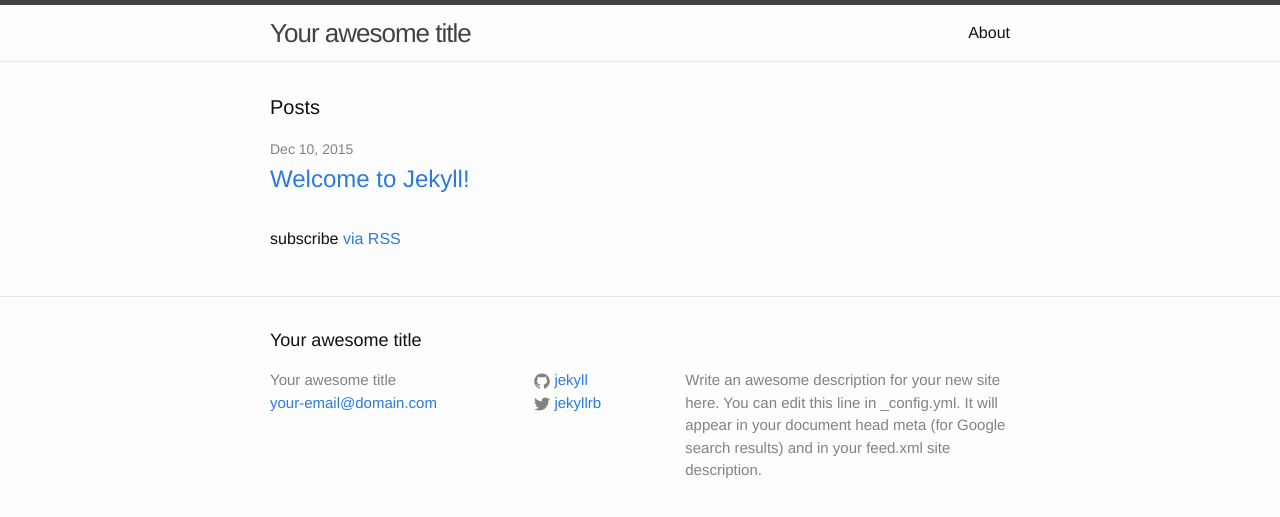
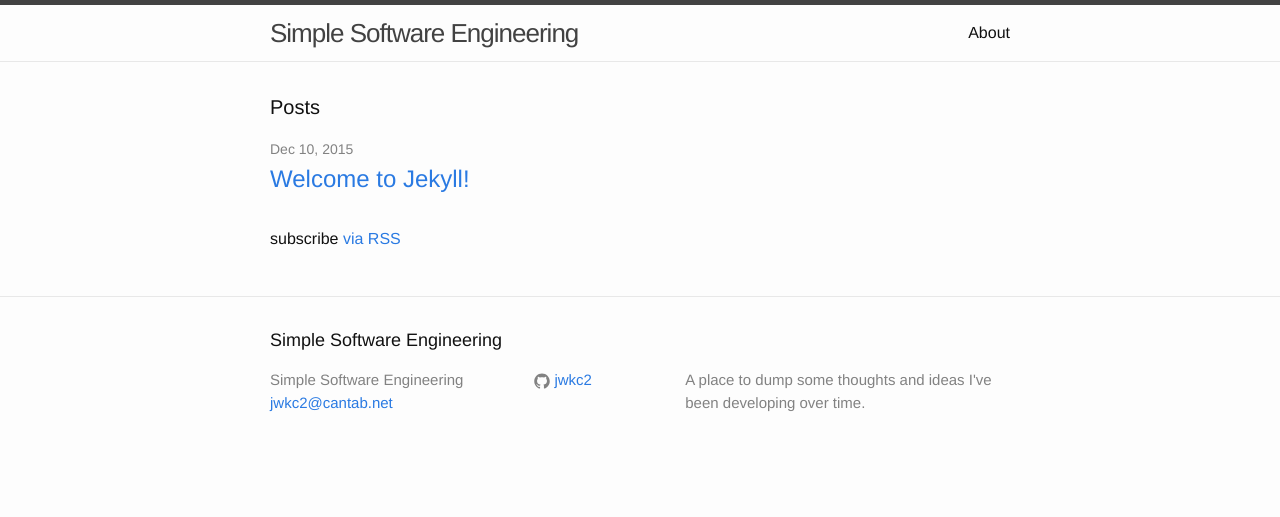
Before and after one commit to jwkc2/jwkc2.github.io, a Jekyll site: the page built from index.html, in a window 1280 px wide. Shown: the top 517 px of the page. Built offline with Jekyll 4.4.1, drawn with Linux system fonts in a browser that asks for light colours.

Commit message:
Set values in the Jekyll site configuration file

```diff
--- a/_config.yml
+++ b/_config.yml
@@ -6,16 +6,13 @@
 # 'jekyll serve'. If you change this file, please restart the server process.
 
 # Site settings
-title: Your awesome title
-email: your-email@domain.com
+title: Simple Software Engineering
+email: jwkc2@cantab.net
 description: > # this means to ignore newlines until "baseurl:"
-  Write an awesome description for your new site here. You can edit this
-  line in _config.yml. It will appear in your document head meta (for
-  Google search results) and in your feed.xml site description.
+  A place to dump some thoughts and ideas I've been developing over time.
 baseurl: "" # the subpath of your site, e.g. /blog
-url: "http://yourdomain.com" # the base hostname & protocol for your site
-twitter_username: jekyllrb
-github_username:  jekyll
+url: "http://jwkc2.github.io" # the base hostname & protocol for your site
+github_username: jwkc2
 
 # Build settings
 markdown: kramdown
```
